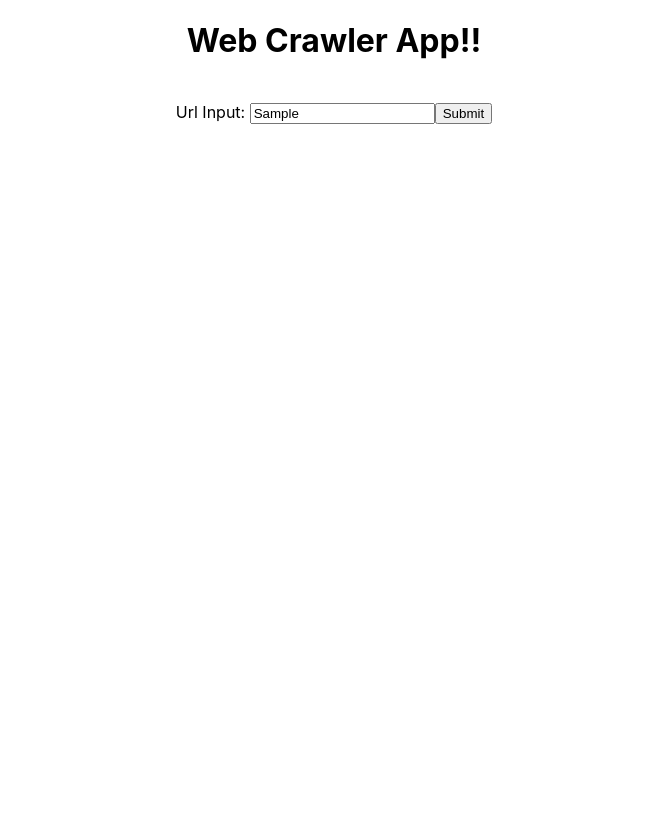
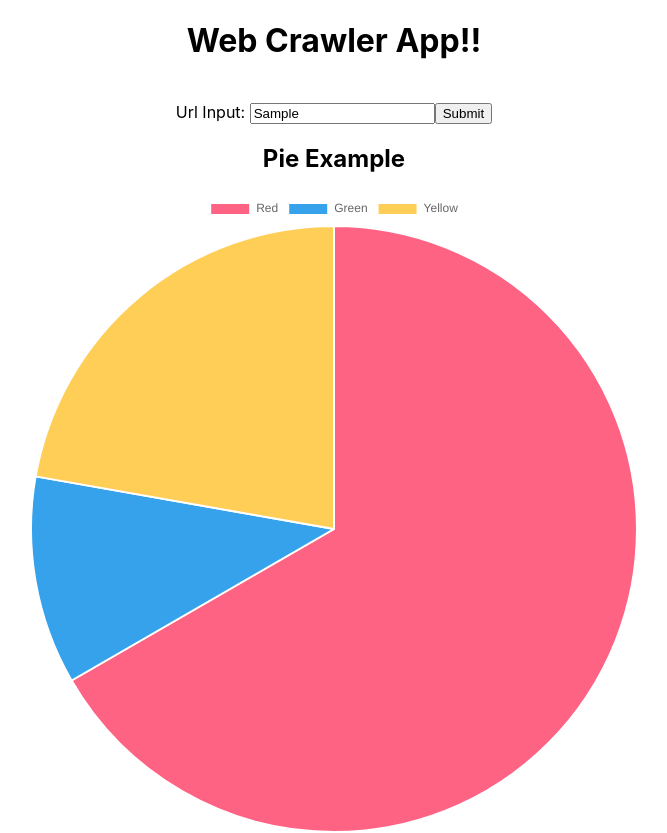
Before and after one commit to olliebs1/Nc-Web-Crawler, a React (Create React App) app in the folder web-crawler-app/: page / in a window 1280 px wide. Both pictures are taken after typing "Sample" into the empty fields and a click on the button "Submit". Shown: the whole page, without its empty margins (306-973 px from the left). Before the commit the page ends 800 px from the top, so only its background shows below. Built offline with nearby package versions, Linux system fonts and the light colour scheme; the HTML template or start-up script is replaced by a standard one.

Commit message:
add chart component and onclick functionality

```diff
--- a/web-crawler-app/package.json
+++ b/web-crawler-app/package.json
@@ -3,7 +3,9 @@
   "version": "0.1.0",
   "private": true,
   "dependencies": {
+    "chart.js": "^2.8.0",
     "react": "^16.8.6",
+    "react-chartjs-2": "^2.7.6",
     "react-dom": "^16.8.6",
     "react-scripts": "3.0.0"
   },
--- a/web-crawler-app/src/App.js
+++ b/web-crawler-app/src/App.js
@@ -1,16 +1,28 @@
-import React from 'react';
+import React, { Component } from 'react';
 import './App.css';
 import Header from './components/Header';
 import UserInputForm from './components/UserInputForm';
+import Chart from './components/Chart';
 
-function App() {
-  return (
-    <div className="App">
-      <Header />
-      <br></br>
-      <UserInputForm />
-    </div>
-  );
+class App extends Component {
+
+  state = {
+    chart: false
+  }
+  render() {
+    return (
+      <div className="App" >
+        <Header />
+        <br></br>
+        <UserInputForm changeState={this.changeState} />
+        {this.state.chart && <Chart />}
+      </div>
+    );
+  }
+
+  changeState = () => {
+    this.setState({ chart: true })
+  }
 }
 
 export default App;
--- /dev/null
+++ b/web-crawler-app/src/components/Chart.jsx
@@ -0,0 +1,36 @@
+import React, { Component } from 'react';
+import { Pie } from 'react-chartjs-2';
+
+const data = {
+  labels: [
+    'Red',
+    'Green',
+    'Yellow'
+  ],
+  datasets: [{
+    data: [300, 50, 100],
+    backgroundColor: [
+      '#FF6384',
+      '#36A2EB',
+      '#FFCE56'
+    ],
+    hoverBackgroundColor: [
+      '#FF6384',
+      '#36A2EB',
+      '#FFCE56'
+    ]
+  }]
+};
+
+export default class Chart extends Component {
+  // displayName: 'PieExample',
+
+  render() {
+    return (
+      <div>
+        <h2>Pie Example</h2>
+        <Pie data={data} />
+      </div>
+    );
+  }
+};
--- a/web-crawler-app/src/components/UserInputForm.jsx
+++ b/web-crawler-app/src/components/UserInputForm.jsx
@@ -7,7 +7,9 @@ export default class UserInputForm extends Component {
   }
 
   handleClick = (event) => {
+    const { changeState } = this.props
     event.preventDefault()
+    changeState()
   }
 
   handleChange = (event) => {
```
Also changed, not shown: 1 other file (tests, documents, lock files or other folders).
